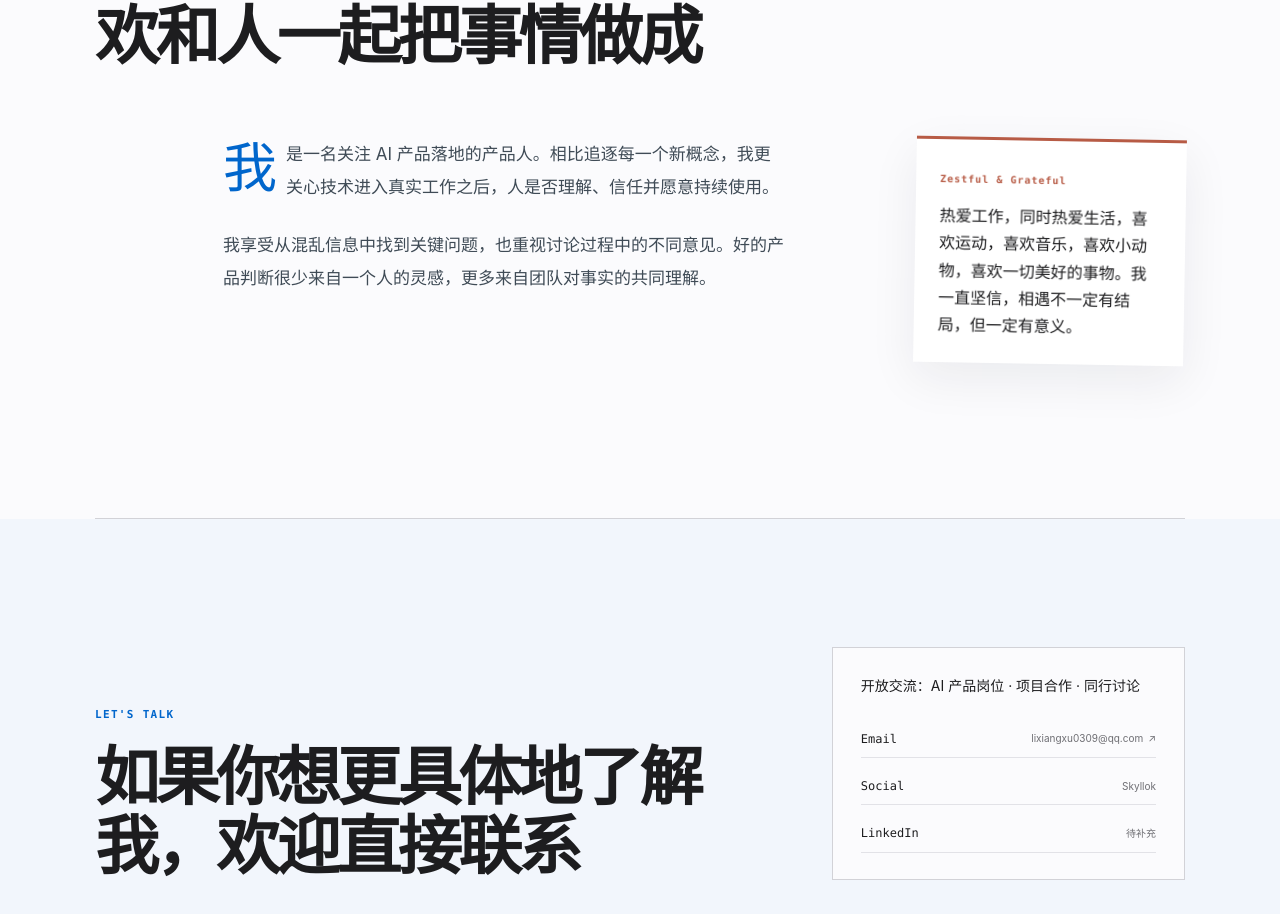
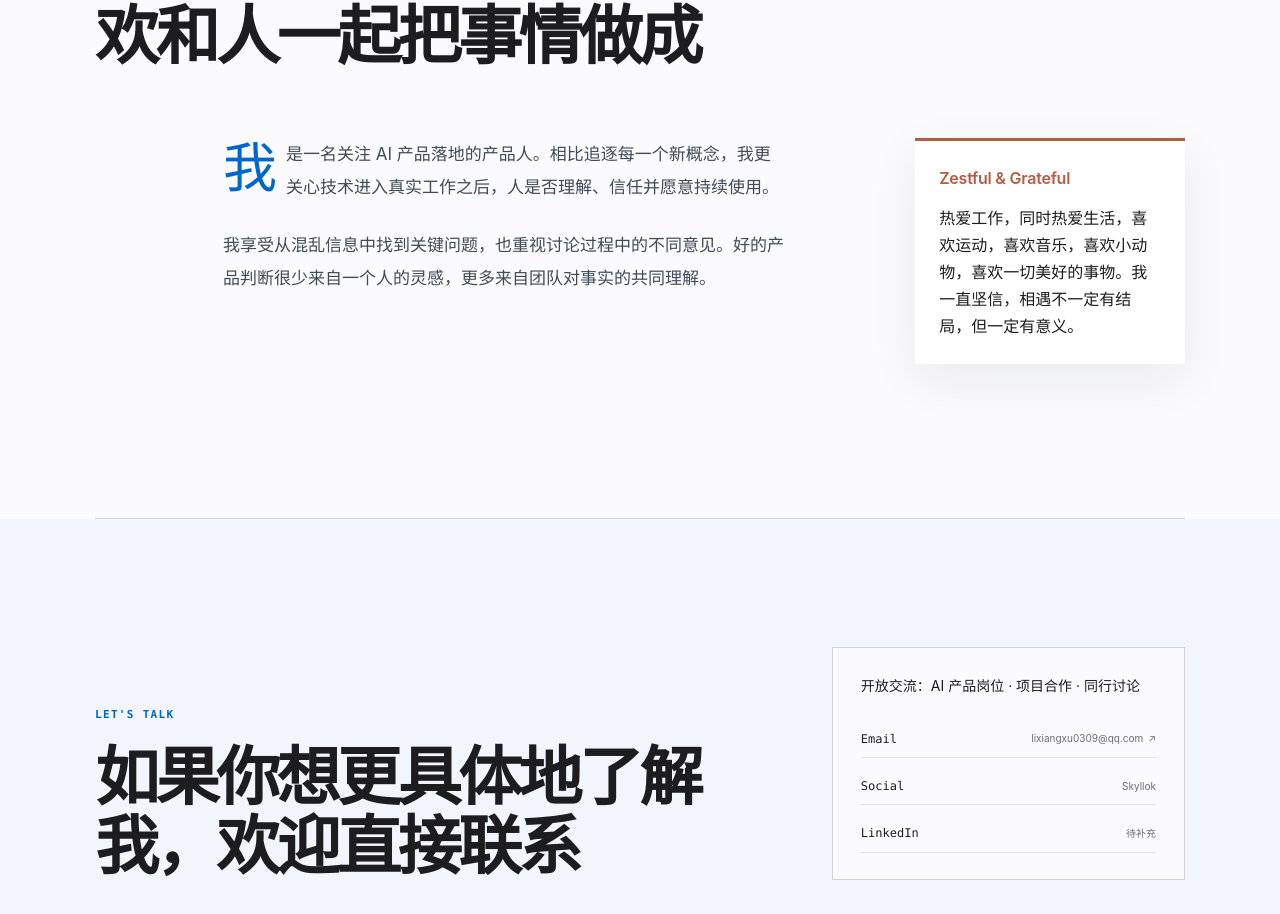
Before and after one commit to okay-star/Skylar-AI-Portfolio, a Next.js app: page / in a window 1280 px wide. Shown: the part 4645-5559 px from the top of the page. Built offline with nearby package versions, Linux system fonts and the light colour scheme.

Commit message:
change: refine personal note styling

```diff
--- a/app/globals.css
+++ b/app/globals.css
@@ -1006,15 +1006,15 @@ html[lang="en"] .hero-copy h1 {
   border-top: 3px solid var(--warm);
   background: var(--surface);
   box-shadow: 0 16px 45px rgba(24, 35, 45, 0.07);
-  transform: rotate(1deg);
 }
 
 .currently-note span {
   color: var(--warm);
-  font-family: var(--mono);
-  font-size: 10px;
-  font-weight: 700;
-  letter-spacing: 0.1em;
+  font-family: var(--sans);
+  font-size: 16px;
+  font-weight: 600;
+  letter-spacing: -0.015em;
+  line-height: 1.3;
 }
 
 .currently-note p {
```
Also changed, not shown: 1 other file (tests, documents, lock files or other folders).
